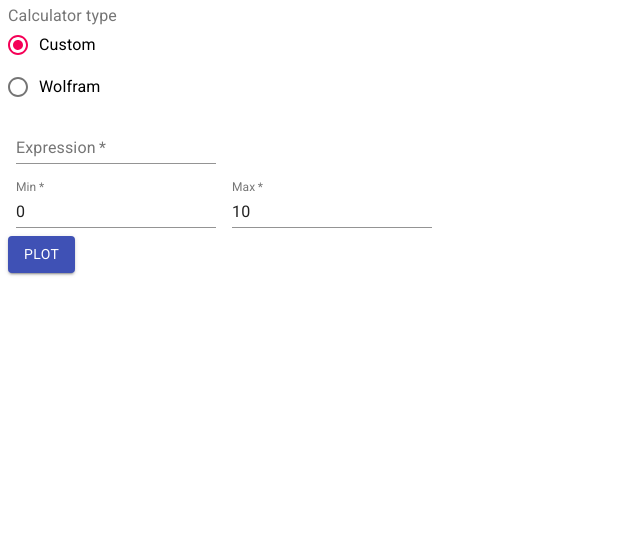
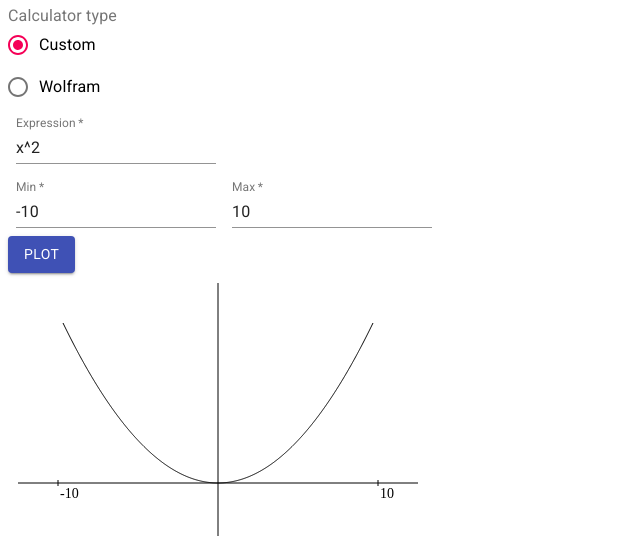
Before and after one commit to dmitrii92/web-plotter, a React (Create React App) app: page / in a window 1280 px wide. Shown: the top 536 px of the page, without its empty margins (0-640 px from the left). Built offline with nearby package versions, Linux system fonts and the light colour scheme.

Commit message:
fix: calculator default state

```diff
--- a/src/features/calculator/Calculator.tsx
+++ b/src/features/calculator/Calculator.tsx
@@ -1,6 +1,6 @@
 import React, { useState } from "react";
 import { useDispatch, useSelector } from "react-redux";
-import { calculate, changeCalculator, selectCalcType } from "./calculatorSlice";
+import { calculate, selectExpression, selectMax, selectMin } from "./calculatorSlice";
 import Button from "@material-ui/core/Button/Button";
 import TextField from "@material-ui/core/TextField";
 import { createStyles, makeStyles, Theme } from "@material-ui/core/styles";
@@ -21,9 +21,12 @@ export function Calculator() {
   const classes = useStyles();
 
   const dispatch = useDispatch();
+  const expression = useSelector(selectExpression);
+  const min = useSelector(selectMin);
+  const max = useSelector(selectMax);
 
   const formik = useFormik<{ expression: string; min: number; max: number }>({
-    initialValues: { expression: "", min: 0, max: 10 },
+    initialValues: { expression: expression, min: min, max: max },
     onSubmit: (values) => {
       dispatch(calculate({ expression: values.expression, min: values.min, max: values.max }));
     },
--- a/src/features/calculator/calculatorSlice.ts
+++ b/src/features/calculator/calculatorSlice.ts
@@ -9,8 +9,8 @@ interface CalculatorState {
 }
 
 const initialState: CalculatorState = {
-  expression: "",
-  min: 0,
+  expression: "x^2",
+  min: -10,
   max: 10,
   calcType: "custom",
 };
```
